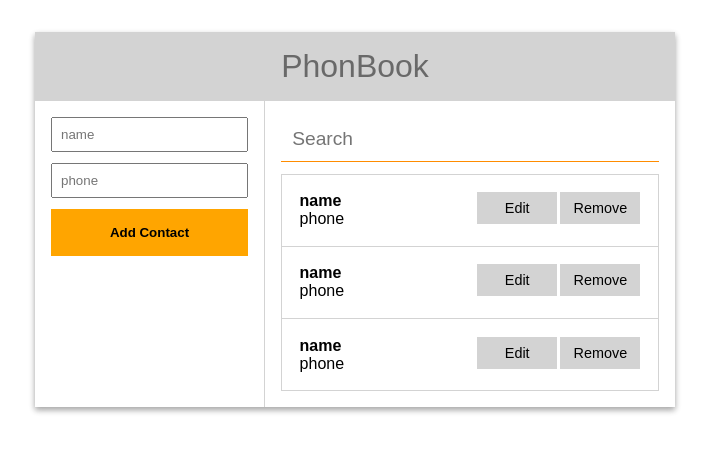
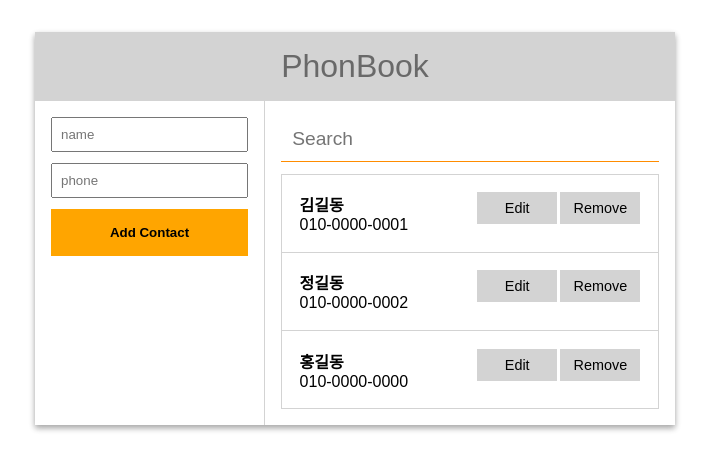
Before and after one commit to dorothy7964/redux_phonebook-v2, a React (Create React App) app: page / in a window 1280 px wide. Shown: the top 470 px of the page, without its empty margins (285-994 px from the left). Built offline with nearby package versions, Linux system fonts and the light colour scheme.

Commit message:
ContactListContainer 생성
Container 리덕스 연결

```diff
--- a/src/App.js
+++ b/src/App.js
@@ -2,7 +2,7 @@ import React from 'react';
 import Template from './components/Template';
 import ContactCreateContainer from './containers/ContactCreateContainer';
 import ContactSearchContainer from './containers/ContactSearchContainer';
-import ContactList from './components/ContactList';
+import ContactListContainer from './containers/ContactListContainer';
 
 const App = (props) => {
   return (
@@ -15,7 +15,7 @@ const App = (props) => {
           <ContactSearchContainer />
         )}
       >
-        <ContactList />
+        <ContactListContainer />
       </Template>
     </div>
   )
--- a/src/components/ContactList.js
+++ b/src/components/ContactList.js
@@ -1,41 +1,82 @@
 import React from 'react';
 import '../css/ContactList.css';
 
-const ContactList = (props) => {
+/* ContactItem */
+const ContactItem = ({
+  stateName, statePhone,    // state : ContactListContainers
+  id, name, phone, entered, // props
+  onChange, onToggle, onRemove,
+}) => {
+  const contactInfo = (
+    <div className="contact">
+      <div className="name">{name}</div>
+      <div className="phone">{phone}</div>
+    </div>
+  );
+
+  const contactEdit = (
+    <div className="edits">
+      <input
+        name="name"
+        placeholder="name"
+        value={stateName}
+        onChange={onChange}
+      />
+      <input
+        name="phone"
+        placeholder="phone"
+        value={statePhone}
+        onChange={onChange}
+      />
+    </div>
+  );
+
+  const view = entered? contactEdit : contactInfo;
+  return (
+    <li>
+      {view}
+      <div className="buttons">
+        <button onClick={onToggle}>{entered? 'OK':'Edit'}</button>
+        <button onClick={onRemove}>Remove</button>
+      </div>
+    </li>
+  );
+};
+
+
+/* ContactList */
+const ContactList = ({
+  stateName, statePhone,  // state : ContactListContainers
+  input, contactList,     // props
+  onChange, onToggle, onRemove,
+}) => {
+  const mapToComponents = (data) => {
+    data.sort((a,b) => {
+      return a.name < b.name? -1 : 1;
+    });
+    data = data.filter((contact) => {
+      return contact.name.toLowerCase()
+      .indexOf(input.toLowerCase()) > -1;
+    });
+    return data.map((contact) => (
+      <ContactItem
+        key={contact.id}
+        id={contact.id}
+        name={contact.name}
+        phone={contact.phone}
+        entered={contact.entered}
+        stateName={stateName}
+        statePhone={statePhone}
+        onChange={onChange}
+        onToggle={() => onToggle(contact.id, contact.name, contact.phone, contact.entered)}
+        onRemove={() => onRemove(contact.id)}
+      />
+    ));
+  }
+
   return (
     <div className="ContactList">
-      <ul>
-        <li>
-          <div className="contact">
-            <div className="name">name</div>
-            <div className="phone">phone</div>
-          </div>
-          <div className="buttons">
-            <button>Edit</button>
-            <button>Remove</button>
-          </div>
-        </li>
-        <li>
-          <div className="contact">
-            <div className="name">name</div>
-            <div className="phone">phone</div>
-          </div>
-          <div className="buttons">
-            <button>Edit</button>
-            <button>Remove</button>
-          </div>
-        </li>
-        <li>
-          <div className="contact">
-            <div className="name">name</div>
-            <div className="phone">phone</div>
-          </div>
-          <div className="buttons">
-            <button>Edit</button>
-            <button>Remove</button>
-          </div>
-        </li>
-      </ul>
+      <ul>{mapToComponents(contactList)}</ul>
     </div>
   )
 }
--- /dev/null
+++ b/src/containers/ContactListContainer.js
@@ -0,0 +1,68 @@
+import React, { Component } from 'react';
+import { connect } from 'react-redux';
+import { bindActionCreators } from 'redux';
+import * as contactgActions from '../store/modules/contact';
+import ContactList from '../components/ContactList';
+
+class ContactListContainer extends Component {
+  state = {
+    name : '',
+    phone : '',
+  }
+
+  handleChange = (e) => {
+    this.setState({
+      [e.target.name] : e.target.value
+    });
+  }
+
+  handleToggle = (id, name, phone, entered) => {
+    const { ContactgActions } = this.props;
+    ContactgActions.toggle(id);
+    if(!entered){
+      this.setState({ name, phone });
+    }else {
+      this.handleEdit(id,this.state);
+    }
+  }
+
+  handleEdit = (id,text) => {
+    const { ContactgActions } = this.props;
+    ContactgActions.edit(id,text);
+  }
+
+  handleRemove = (id) => {
+    const { ContactgActions } = this.props;
+    ContactgActions.remove(id);
+  }
+
+  render() {
+    const { name, phone } = this.state;
+    const { input, list } = this.props;
+    return(
+      <ContactList
+        stateName={name}
+        statePhone={phone}
+        input={input}
+        contactList={list}
+        onChange={this.handleChange}
+        onToggle={this.handleToggle}
+        onRemove={this.handleRemove}
+      />
+    );
+  }
+}
+
+const mapStateToProps = ({ contact }) => ({
+  input : contact.input,
+  list : contact.list,
+})
+
+const mapDispatchToProps = dispatch => ({
+  ContactgActions : bindActionCreators(contactgActions, dispatch),
+});
+
+export default connect(
+  mapStateToProps,
+  mapDispatchToProps,
+)(ContactListContainer);
--- a/src/css/ContactList.css
+++ b/src/css/ContactList.css
@@ -23,6 +23,18 @@
   font-weight: 600;
 }
 
+.ContactList .edits input {
+  padding: 0.4rem;
+  width: 11rem;
+  border: none;
+  border-bottom: 1px solid darkorange;
+  font-size: 1rem;
+}
+
+.ContactList .edits input+input {
+  margin-top: 0.3rem;
+}
+
 .ContactList .buttons {
   display: flex;
   margin-left: 1rem;
```
